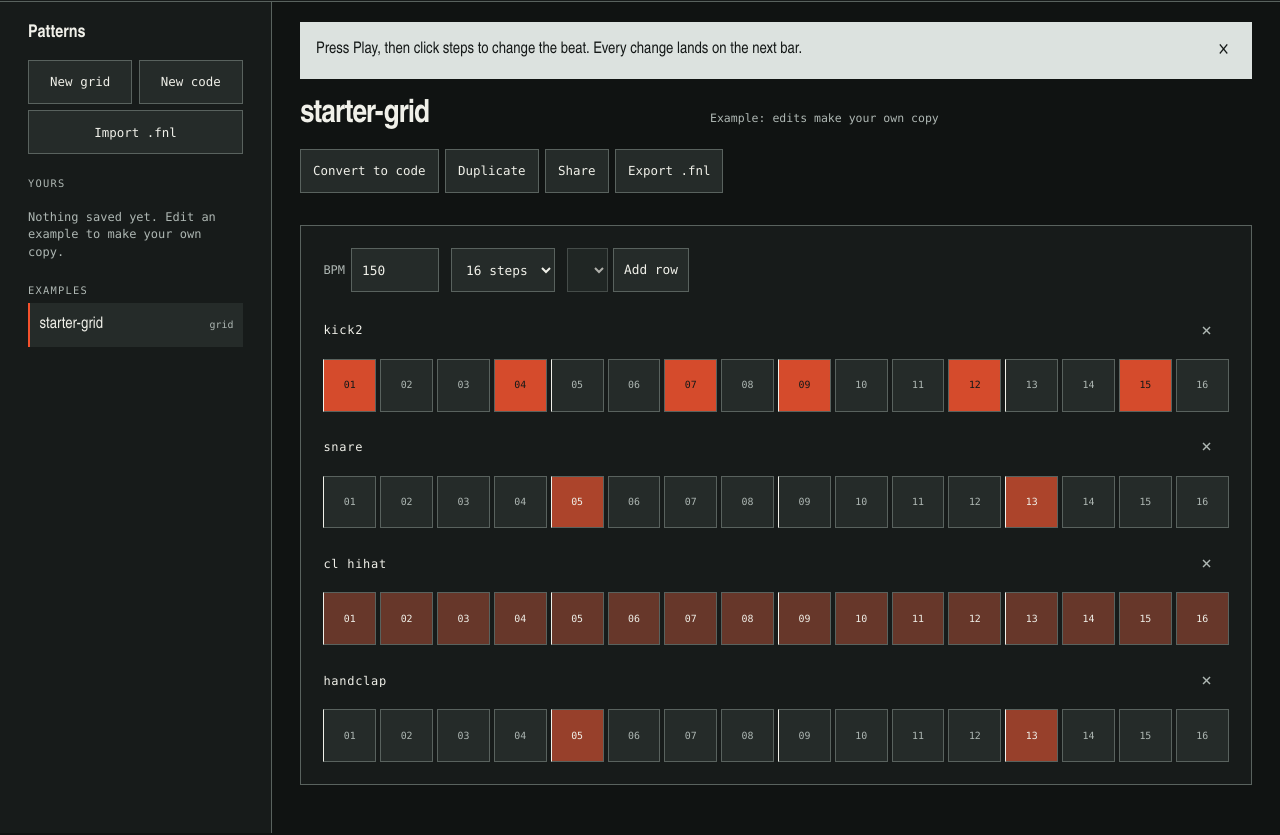
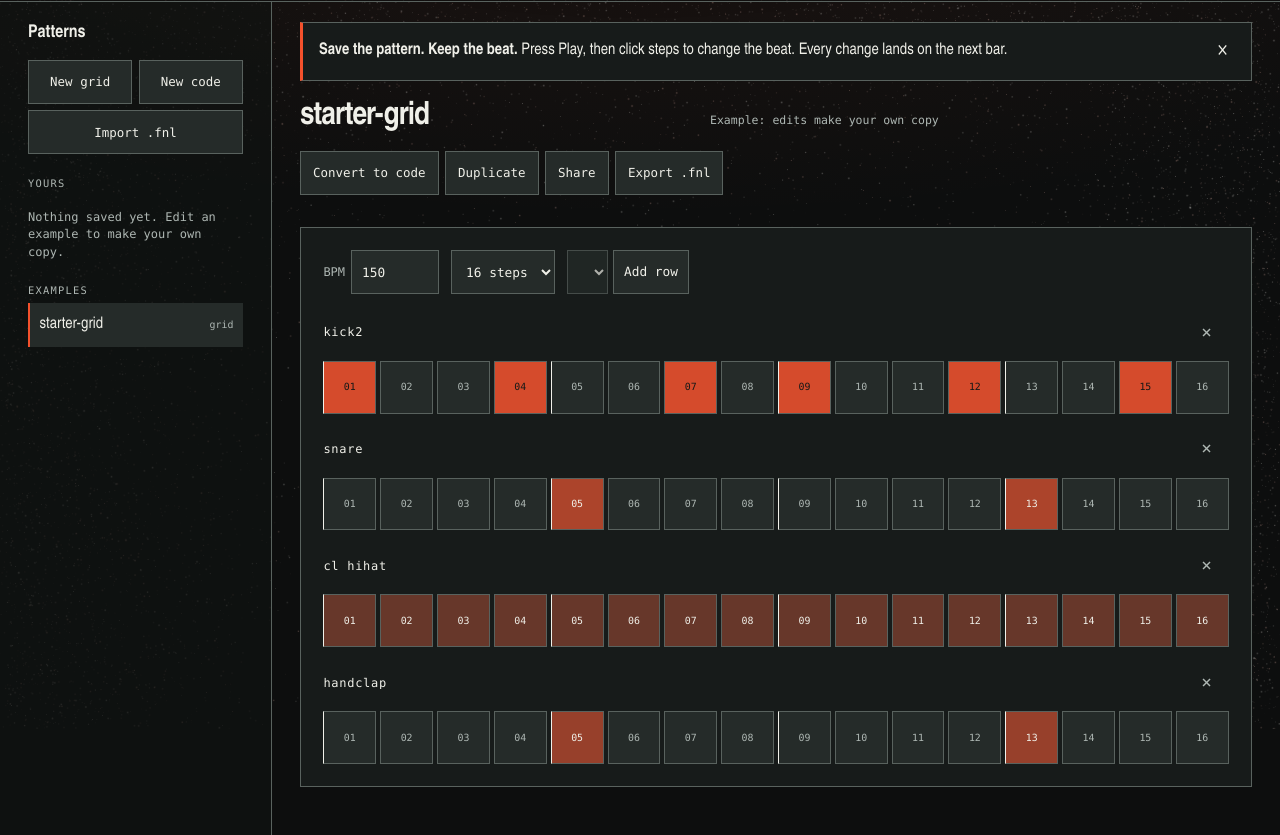
Before and after one commit to nyelonong/basso, a website built with Vite: page site/index.html in a window 1280 px wide. Shown: the part 71-906 px from the top of the page. Built offline with nearby package versions, Linux system fonts and the light colour scheme; a web font is replaced by a local one; what wasmoon would draw is missing.

Commit message:
feat(site): the dust world, pulsing with the beat
Dark ground on both pages; the about hero is the starter grid in dust, the player's dust pulses on each scheduled hit.

```diff
--- a/site/index.html
+++ b/site/index.html
@@ -8,7 +8,7 @@
       name="description"
       content="Basso plays a beat in your browser. Click steps or write Fennel, and every change lands at the next bar without stopping the music."
     />
-    <meta name="theme-color" content="#171b1a" />
+    <meta name="theme-color" content="#0d0e0e" />
     <link rel="canonical" href="https://basso.discoverd.io/" />
     <link rel="icon" href="/favicon.svg" type="image/svg+xml" />
     <meta property="og:type" content="website" />
@@ -28,6 +28,7 @@
   </head>
   <body>
     <a class="skip-link" href="#main">Skip to the player</a>
+    <canvas class="dust" data-dust aria-hidden="true"></canvas>
 
     <header class="player-head">
       <a class="brand" href="/" aria-label="Basso player">basso</a>
@@ -82,7 +83,7 @@
 
       <main id="main" class="stage">
         <p class="hint" data-hint>
-          <span>Press Play, then click steps to change the beat. Every change lands on the next bar.</span>
+          <span><strong>Save the pattern. Keep the beat.</strong> Press Play, then click steps to change the beat. Every change lands on the next bar.</span>
           <button type="button" data-hint-dismiss aria-label="Dismiss hint">×</button>
         </p>
 
--- /dev/null
+++ b/site/src/dust/beat.ts
@@ -0,0 +1,56 @@
+// The dust hears the beat from the scheduler's own hit times, so it stays exact without analysing the audio.
+export const KICK = 0;
+export const SNARE = 1;
+export const HAT = 2;
+export const TONE = 3;
+export type Voice = typeof KICK | typeof SNARE | typeof HAT | typeof TONE;
+
+const DECAY: readonly number[] = [0.22, 0.15, 0.07, 0.18];
+
+export function voiceOf(sample: string): Voice {
+  const name = sample.toLowerCase();
+  if (name.startsWith("kick")) return KICK;
+  if (/snare|clap|rim/.test(name)) return SNARE;
+  if (/hh|hihat|cym|maracas|claves|cowbell/.test(name)) return HAT;
+  return TONE;
+}
+
+type Pending = { time: number; voice: Voice; velocity: number };
+
+export class BeatQueue {
+  private pending: Pending[] = [];
+  private readonly last = [-Infinity, -Infinity, -Infinity, -Infinity];
+  private readonly lastVelocity = [0, 0, 0, 0];
+
+  add(voice: Voice, time: number, velocity: number): void {
+    const hit = { time, voice, velocity };
+    let i = this.pending.length;
+    while (i > 0 && this.pending[i - 1].time > time) i--;
+    this.pending.splice(i, 0, hit);
+  }
+
+  clear(): void {
+    this.pending = [];
+    this.last.fill(-Infinity);
+    this.lastVelocity.fill(0);
+  }
+
+  /** Envelope per voice at `now` (0 to about 1), after taking every hit due by then. */
+  envelopes(now: number): [number, number, number, number] {
+    let done = 0;
+    while (done < this.pending.length && this.pending[done].time <= now) {
+      const hit = this.pending[done++];
+      const same = this.last[hit.voice] === hit.time;
+      this.last[hit.voice] = hit.time;
+      this.lastVelocity[hit.voice] = same ? Math.max(this.lastVelocity[hit.voice], hit.velocity) : hit.velocity;
+    }
+    if (done) this.pending.splice(0, done);
+    const level = (v: number) => (this.last[v] === -Infinity ? 0 : this.lastVelocity[v] * Math.exp(-(now - this.last[v]) / DECAY[v]));
+    return [level(0), level(1), level(2), level(3)];
+  }
+
+  /** Seconds since the last kick at `now`, or Infinity when none has played. */
+  kickAge(now: number): number {
+    return now - this.last[KICK];
+  }
+}
--- /dev/null
+++ b/site/src/dust/field.ts
@@ -0,0 +1,80 @@
+import type { BeatQueue } from "./beat";
+import { animate, mulberry32, pointLayer } from "./gl";
+
+// The player's dust: a quiet field behind the header and the stage edges that pulses on every scheduled hit. Each
+// speck listens to one voice; a kick also sends a ring of light out from the Play button.
+
+const COUNT = 14000;
+const SHARE = [0.36, 0.2, 0.3, 0.14];
+
+const VERTEX = `
+  attribute vec3 aHome; attribute vec4 aInfo;
+  uniform vec2 uRes, uOrigin; uniform float uTime, uDpr, uKickAge; uniform vec4 uEnv;
+  varying vec3 vCol; varying float vA;
+  const vec3 PALE = vec3(0.941, 0.933, 0.914);
+  const vec3 HOT = vec3(0.957, 0.318, 0.173);
+  void main() {
+    float k = aInfo.x, v = aInfo.y;
+    float e = min(1.2, 1.25 * (v < 0.5 ? uEnv.x : v < 1.5 ? uEnv.y : v < 2.5 ? uEnv.z : uEnv.w));
+    vec2 p = (aHome.xy + 0.006 * vec2(sin(uTime * 0.4 + k * 40.0), cos(uTime * 0.33 + k * 60.0))) * uRes;
+    vec2 d = p - uOrigin; float r = length(d); vec2 out_ = d / max(r, 0.0001);
+    float ring = exp(-pow((r - uKickAge * 1500.0 * uDpr) / (70.0 * uDpr), 2.0)) * exp(-uKickAge * 2.2);
+    if (v < 0.5) p += out_ * e * 34.0 * uDpr * exp(-r / (520.0 * uDpr));
+    p += out_ * ring * 10.0 * uDpr;
+    float a = (0.09 + 0.2 * k) * (0.7 + 0.3 * sin(uTime * (0.8 + 1.4 * k) + k * 30.0));
+    vA = a * (1.0 + 6.0 * e + 3.5 * ring);
+    vCol = mix(v < 0.5 ? mix(PALE, HOT, 0.3 + 0.7 * min(e, 1.0)) : PALE, HOT, ring * 0.6);
+    gl_PointSize = (1.2 + 2.4 * aHome.z) * uDpr * (1.0 + 0.9 * e + 0.6 * ring);
+    gl_Position = vec4((p / uRes) * 2.0 - 1.0, 0.0, 1.0) * vec4(1.0, -1.0, 1.0, 1.0);
+  }`;
+
+function particles() {
+  const r = mulberry32(11);
+  const home = new Float32Array(COUNT * 3);
+  const info = new Float32Array(COUNT * 4);
+  for (let i = 0; i < COUNT; ) {
+    const x = r();
+    const y = r();
+    const top = Math.exp(-y * 6);
+    const edge = Math.max(0, (0.24 - x) / 0.24, (x - 0.76) / 0.24);
+    if (r() > Math.max(top, edge * 0.8, 0.07)) continue;
+    home.set([x, y, r()], i * 3);
+    let voice = 0;
+    let u = r();
+    while (voice < 3 && u > SHARE[voice]) u -= SHARE[voice++];
+    info.set([r(), voice, 0, 0], i * 4);
+    i++;
+  }
+  return { home, info };
+}
+
+/** Starts the field on `canvas`; hits come from `beat`, read against the audio clock `now` (null before audio). */
+export function startBeatField(canvas: HTMLCanvasElement, origin: HTMLElement, beat: BeatQueue, now: () => number | null) {
+  const { home, info } = particles();
+  const layer = pointLayer(
+    canvas,
+    VERTEX,
+    [
+      ["aHome", home, 3],
+      ["aInfo", info, 4],
+    ],
+    ["uRes", "uOrigin", "uTime", "uDpr", "uKickAge", "uEnv"],
+    COUNT,
+  );
+  if (!layer) return;
+  const { gl, u } = layer;
+  animate((t, still) => {
+    const { dpr, w, h } = layer.begin();
+    const clock = now();
+    const env = clock === null || still ? [0, 0, 0, 0] : beat.envelopes(clock);
+    const age = clock === null || still ? 9 : Math.min(9, beat.kickAge(clock));
+    const b = origin.getBoundingClientRect();
+    gl.uniform2f(u.uRes, w, h);
+    gl.uniform2f(u.uOrigin, (b.left + b.width / 2) * dpr, (b.top + b.height / 2) * dpr);
+    gl.uniform1f(u.uTime, t);
+    gl.uniform1f(u.uDpr, dpr);
+    gl.uniform1f(u.uKickAge, age);
+    gl.uniform4f(u.uEnv, env[0], env[1], env[2], env[3]);
+    layer.draw();
+  });
+}
--- /dev/null
+++ b/site/src/dust/gl.ts
@@ -0,0 +1,121 @@
+// Shared pieces of the dust renderers: raw WebGL points, additive and premultiplied, as on discoverd.io.
+
+export function mulberry32(seed: number): () => number {
+  let a = seed;
+  return () => {
+    a = (a + 0x6d2b79f5) >>> 0;
+    let t = a;
+    t = Math.imul(t ^ (t >>> 15), t | 1);
+    t ^= t + Math.imul(t ^ (t >>> 7), t | 61);
+    return ((t ^ (t >>> 14)) >>> 0) / 4294967296;
+  };
+}
+
+export const gaussian = (r: () => number) => () =>
+  Math.sqrt(-2 * Math.log(Math.max(r(), 1e-9))) * Math.cos(6.2832 * r());
+
+const FRAGMENT = `
+  precision mediump float; varying vec3 vCol; varying float vA;
+  void main() {
+    float d = length(gl_PointCoord - 0.5) * 2.0;
+    if (d > 1.0) discard;
+    float g = vA * exp(-d * d * 3.5);
+    gl_FragColor = vec4(vCol * g, g);
+  }`;
+
+export type Layer = {
+  gl: WebGLRenderingContext;
+  u: Record<string, WebGLUniformLocation | null>;
+  /** Clears, sizes the canvas to the window, and returns the device pixel ratio and size in device pixels. */
+  begin(): { dpr: number; w: number; h: number };
+  draw(): void;
+};
+
+export function pointLayer(
+  canvas: HTMLCanvasElement,
+  vertex: string,
+  attributes: [name: string, data: Float32Array, size: number][],
+  uniforms: string[],
+  count: number,
+): Layer | null {
+  const gl = canvas.getContext("webgl", { antialias: false, premultipliedAlpha: true });
+  if (!gl) return null;
+  const shader = (type: number, src: string) => {
+    const s = gl.createShader(type)!;
+    gl.shaderSource(s, src);
+    gl.compileShader(s);
+    if (!gl.getShaderParameter(s, gl.COMPILE_STATUS)) throw new Error(gl.getShaderInfoLog(s) ?? "dust: shader failed");
+    return s;
+  };
+  const program = gl.createProgram()!;
+  gl.attachShader(program, shader(gl.VERTEX_SHADER, vertex));
+  gl.attachShader(program, shader(gl.FRAGMENT_SHADER, FRAGMENT));
+  gl.linkProgram(program);
+  gl.useProgram(program);
+  for (const [name, data, size] of attributes) {
+    gl.bindBuffer(gl.ARRAY_BUFFER, gl.createBuffer());
+    gl.bufferData(gl.ARRAY_BUFFER, data, gl.STATIC_DRAW);
+    const loc = gl.getAttribLocation(program, name);
+    gl.enableVertexAttribArray(loc);
+    gl.vertexAttribPointer(loc, size, gl.FLOAT, false, 0, 0);
+  }
+  const u = Object.fromEntries(uniforms.map((n) => [n, gl.getUniformLocation(program, n)]));
+  gl.enable(gl.BLEND);
+  gl.blendFunc(gl.ONE, gl.ONE);
+  return {
+    gl,
+    u,
+    begin() {
+      const dpr = Math.min(window.devicePixelRatio || 1, 1.75);
+      const w = Math.round(canvas.clientWidth * dpr);
+      const h = Math.round(canvas.clientHeight * dpr);
+      if (canvas.width !== w || canvas.height !== h) {
+        canvas.width = w;
+        canvas.height = h;
+        gl.viewport(0, 0, w, h);
+      }
+      gl.clearColor(0, 0, 0, 0);
+      gl.clear(gl.COLOR_BUFFER_BIT);
+      return { dpr, w, h };
+    },
+    draw() {
+      gl.drawArrays(gl.POINTS, 0, count);
+    },
+  };
+}
+
+/**
+ * Runs `draw(seconds, still)` every frame while the page is visible. Under reduced motion it draws one still frame,
+ * and again on resize and scroll.
+ */
+export function animate(draw: (t: number, still: boolean) => void): void {
+  const still = window.matchMedia("(prefers-reduced-motion: reduce)").matches;
+  const t0 = performance.now();
+  let frame = 0;
+  const tick = () => {
+    frame = 0;
+    draw(still ? 6 : (performance.now() - t0) / 1000, still);
+    if (!still && !document.hidden) frame = requestAnimationFrame(tick);
+  };
+  const wake = () => {
+    if (!frame) frame = requestAnimationFrame(tick);
+  };
+  document.addEventListener("visibilitychange", wake);
+  if (still) {
+    window.addEventListener("resize", wake);
+    window.addEventListener("scroll", wake, { passive: true });
+  }
+  wake();
+}
+
+/** Pointer position in CSS pixels and a 0-1 presence that eases in for a mouse and out when it leaves. */
+export function trackPointer() {
+  const pointer = { x: -9999, y: -9999, on: 0, target: 0 };
+  window.addEventListener("pointermove", (e) => {
+    pointer.x = e.clientX;
+    pointer.y = e.clientY;
+    pointer.target = e.pointerType === "mouse" ? 1 : 0;
+  });
+  document.documentElement.addEventListener("pointerleave", () => (pointer.target = 0));
+  return pointer;
+}
--- a/site/src/player/main.ts
+++ b/site/src/player/main.ts
@@ -1,6 +1,7 @@
 import "@fontsource-variable/archivo";
 import "@fontsource/fragment-mono";
 import "./player.css";
+import { BeatQueue, TONE, voiceOf } from "../dust/beat";
 import { SAMPLE_NAMES } from "./assets";
 import { createWebAudioSink, type WebAudioSink } from "./audio";
 import type { createEditor } from "./editor";
@@ -138,11 +139,28 @@ function describe(diagnostic: Diagnostic): string {
   return where ? `${where}: ${diagnostic.message}` : diagnostic.message;
 }
 
+const beat = new BeatQueue();
 const sink: AudioSink = {
-  playSample: (...args) => audio?.sink.playSample(...args),
-  playNote: (...args) => audio?.sink.playNote(...args),
-  stopAll: () => audio?.sink.stopAll(),
+  playSample: (name, time, velocity, pan) => {
+    audio?.sink.playSample(name, time, velocity, pan);
+    beat.add(voiceOf(name), time, velocity);
+  },
+  playNote: (note, instrument, time, duration, velocity, pan) => {
+    audio?.sink.playNote(note, instrument, time, duration, velocity, pan);
+    beat.add(TONE, time, velocity);
+  },
+  stopAll: () => {
+    audio?.sink.stopAll();
+    beat.clear();
+  },
 };
+
+// The dust is decoration: it loads after the player and a failure leaves the player as it was.
+import("../dust/field")
+  .then(({ startBeatField }) =>
+    startBeatField(required<HTMLCanvasElement>("[data-dust]"), transport, beat, () => audio?.ctx.currentTime ?? null),
+  )
+  .catch((error) => console.warn("dust:", error));
 
 const gridEditor = mountGridEditor(required("[data-grid-editor]"), initialGrid(), onGridChange, SAMPLE_NAMES);
 const barView = mountBarView(required("[data-bar-view]"));
--- a/site/src/player/player.css
+++ b/site/src/player/player.css
@@ -5,7 +5,10 @@
   --accent: #f4512c;
   --accent-pressed: #da3e1c;
   --panel: #171b1a;
-  --panel-deep: #101312;
+  --panel-deep: #0d0e0e;
+  --glow: rgba(244, 81, 44, 0.07);
+  --head: rgba(13, 14, 14, 0.55);
+  --library: rgba(17, 20, 19, 0.62);
   --panel-raised: #252b29;
   --panel-text: #f0f0e9;
   --panel-muted: #aeb7b3;
@@ -30,6 +33,9 @@ body {
 }
 
 body {
+  background:
+    radial-gradient(120% 60% at 50% -10%, var(--glow), transparent 70%),
+    var(--panel-deep);
   color: var(--panel-text);
   font-family: var(--font-display);
   margin: 0;
@@ -53,6 +59,15 @@ button {
 
 a {
   color: inherit;
+}
+
+.dust {
+  height: 100%;
+  inset: 0;
+  pointer-events: none;
+  position: fixed;
+  width: 100%;
+  z-index: 0;
 }
 
 .visually-hidden {
@@ -81,7 +96,7 @@ a {
 
 .player-head {
   align-items: center;
-  background: var(--panel);
+  background: var(--head);
   border-block-end: 1px solid var(--line);
   display: flex;
   flex-wrap: wrap;
@@ -180,12 +195,14 @@ a {
 
 .player-body {
   display: grid;
+  position: relative;
+  z-index: 1;
   grid-template-columns: minmax(14rem, 17rem) minmax(0, 1fr);
   min-height: calc(100dvh - 4.5rem);
 }
 
 .library {
-  background: var(--panel);
+  background: var(--library);
   border-inline-end: 1px solid var(--line);
   padding: 1.25rem var(--gutter);
 }
@@ -309,8 +326,10 @@ a {
 
 .hint {
   align-items: center;
-  background: var(--paper);
-  color: var(--ink);
+  background: var(--panel);
+  border: 1px solid var(--line);
+  border-inline-start: 3px solid var(--accent);
+  color: var(--panel-text);
   display: flex;
   gap: 1rem;
   justify-content: space-between;
--- a/site/src/styles.css
+++ b/site/src/styles.css
@@ -1,24 +1,26 @@
 :root {
-  --paper: #dce2df;
-  --paper-deep: #c8d0cc;
-  --paper-bright: #f1f2ed;
-  --ink: #151918;
-  --ink-soft: #48524e;
-  --line: #7f8985;
-  --line-soft: #aeb8b3;
+  --paper: #0d0e0e;
+  --paper-deep: #161918;
+  --paper-bright: #1c2120;
+  --glow: rgba(244, 81, 44, 0.07);
+  --ink: #f0eee9;
+  --ink-soft: #a3a8a5;
+  --line: #2c3230;
+  --line-soft: #3a413e;
   --accent: #f4512c;
-  --accent-ink: #b83216;
-  --accent-pressed: #da3e1c;
-  --panel: #171b1a;
-  --panel-raised: #252b29;
-  --panel-text: #f0f0e9;
-  --panel-muted: #aeb7b3;
+  --accent-ink: #ff6b47;
+  --accent-pressed: #ff7a55;
+  --on-accent: #140806;
+  --panel: #121514;
+  --panel-raised: #1f2523;
+  --panel-text: #f0eee9;
+  --panel-muted: #9aa29e;
   --font-display: "Archivo Variable", "Arial Narrow", sans-serif;
   --font-mono: "Fragment Mono", "SFMono-Regular", Consolas, monospace;
   --ease-out: cubic-bezier(0.16, 1, 0.3, 1);
   --dur-micro: 120ms;
   --dur-short: 220ms;
-  color-scheme: light;
+  color-scheme: dark;
   font-synthesis: none;
 }
 
@@ -30,6 +32,21 @@ html,
 body {
   background: var(--paper);
   overflow-x: clip;
+}
+
+body {
+  background:
+    radial-gradient(120% 60% at 50% -10%, var(--glow), transparent 70%),
+    var(--paper);
+}
+
+.dust {
+  height: 100%;
+  inset: 0;
+  pointer-events: none;
+  position: fixed;
+  width: 100%;
+  z-index: 0;
 }
 
 html {
@@ -46,7 +63,7 @@ body {
 
 ::selection {
   background: var(--accent);
-  color: var(--ink);
+  color: var(--on-accent);
 }
 
 button,
@@ -93,7 +110,7 @@ pre {
 
 .skip-link {
   background: var(--accent);
-  color: var(--ink);
+  color: var(--on-accent);
   font: 400 0.75rem/1 var(--font-mono);
   inset-block-start: 0.75rem;
   inset-inline-start: 0.75rem;
@@ -114,6 +131,8 @@ footer {
   margin-inline: auto;
   max-width: 96rem;
   min-width: 0;
+  position: relative;
+  z-index: 1;
 }
 
 .site-head {
@@ -180,6 +199,12 @@ footer {
   min-width: 0;
 }
 
+.hero-mark {
+  height: clamp(8rem, 26vw, 15rem);
+  min-width: 0;
+  order: -1;
+}
+
 .hero-label {
   color: var(--ink-soft);
   font: 400 0.66rem/1.4 var(--font-mono);
@@ -233,8 +258,9 @@ h1 span {
 }
 
 .button-primary {
-  background: var(--ink);
-  color: var(--paper-bright);
+  background: var(--accent);
+  border-color: var(--accent);
+  color: var(--on-accent);
 }
 
 .button-quiet {
@@ -327,12 +353,13 @@ h1 span {
 
 .pattern-proof {
   background: var(--accent);
+  color: var(--on-accent);
   display: grid;
   gap: clamp(3rem, 7vw, 7rem);
 }
 
 .pattern-copy > p {
-  color: var(--ink);
+  color: var(--on-accent);
   margin-block-start: 1.4rem;
 }
 
@@ -450,7 +477,7 @@ h1 span {
   background: var(--accent);
   border: 0;
   border-inline-start: 1px solid var(--line);
-  color: var(--ink);
+  color: var(--on-accent);
   cursor: pointer;
   font: 400 0.65rem/1 var(--font-mono);
   min-width: 4.5rem;
@@ -507,8 +534,8 @@ footer > span {
 
 @media (hover: hover) and (pointer: fine) {
   .button-primary:hover {
-    background: var(--accent);
-    color: var(--ink);
+    background: var(--accent-pressed);
+    border-color: var(--accent-pressed);
     transform: translateY(-1px);
   }
 
@@ -607,9 +634,19 @@ footer > span {
   }
 }
 
-@media (min-width: 90rem) {
+@media (min-width: 64rem) {
   .hero {
-    grid-template-columns: minmax(0, 0.95fr) minmax(40rem, 1.05fr);
+    align-items: center;
+    grid-template-columns: minmax(0, 0.9fr) minmax(0, 1.1fr);
+  }
+
+  .hero-mark {
+    height: min(26rem, 32vw);
+    order: 0;
+  }
+
+  .hero h1 {
+    font-size: clamp(3.6rem, 6.4vw, 7.4rem);
   }
 }
 
```
Also changed, not shown: site/about.html (+8 -1 lines), site/src/about.ts (+8 -0 lines), site/src/dust/mark.ts (added, +147 -0 lines), site/tests/dust/beat.test.ts (added, +73 -0 lines), site/tests/page-contract.test.ts (+5 -0 lines), site/tests/player-page-contract.test.ts (+8 -0 lines), site/README.md, site/public/og.png.
